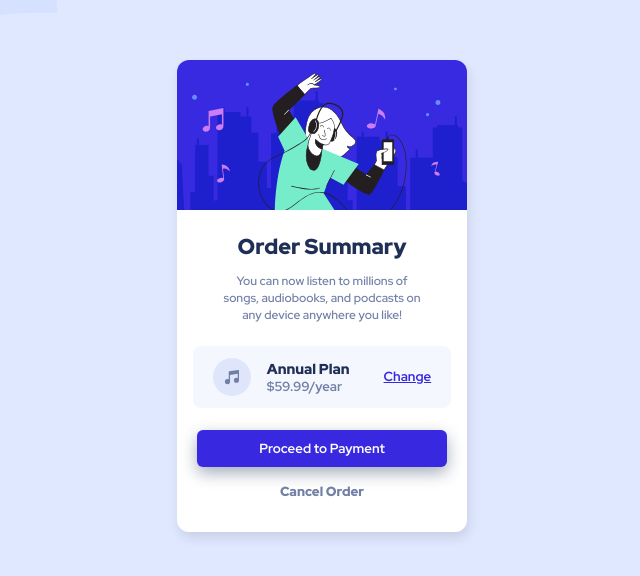
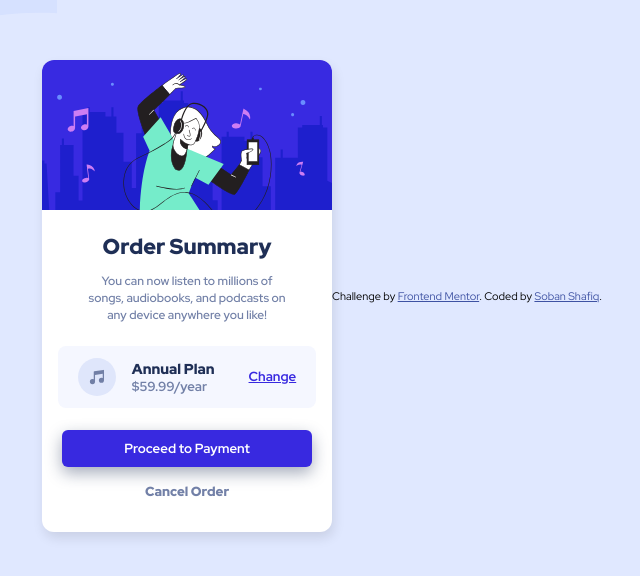
Before and after one commit to the-soban/frontend-mentor-challenges, a plain HTML site: page order-summary-component-main/index.html in a window 1280 px wide. Shown: the part 104-680 px from the top of the page, without its empty margins (318-958 px from the left). Drawn offline with Linux system fonts and the light colour scheme.

Commit message:
Updated index.html

```diff
--- a/order-summary-component-main/index.html
+++ b/order-summary-component-main/index.html
@@ -55,10 +55,10 @@
   </main>
 
 
-  <!-- <div class="attribution">
+  <div class="attribution">
     Challenge by <a href="https://www.frontendmentor.io?ref=challenge" target="_blank">Frontend Mentor</a>.
-    Coded by <a href="#">Your Name Here</a>.
-  </div> -->
+    Coded by <a href="https://www.frontendmentor.io/profile/the-soban">Soban Shafiq</a>.
+  </div>
 
 </body>
 </html>
```
